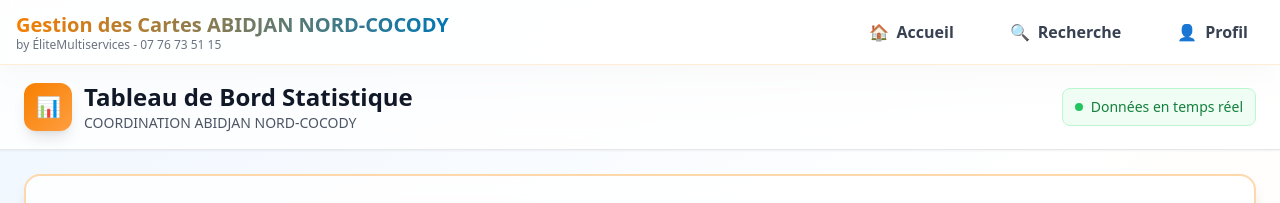
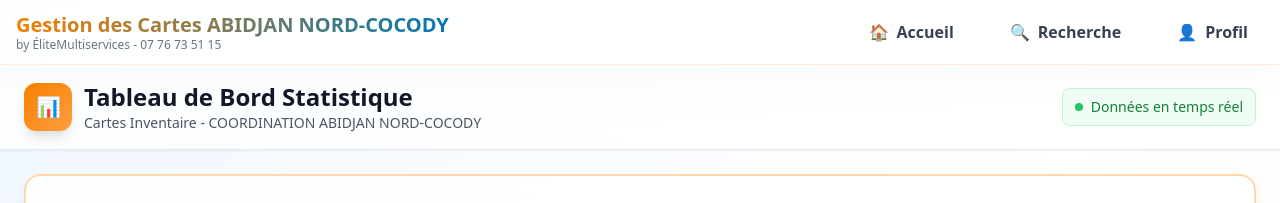
Before and after one commit to inventairecocody-sys/Cartes-frontend, a React (Vite) app: page /dashboard in a window 1280 px wide. Shown: the top 203 px of the page. Built offline with nearby package versions, Linux system fonts and the light colour scheme; no server answers; sample sign-in values are in the browser's storage.

Commit message:
fix: remove unused API_BASE_URL variable for Netlify deploy

```diff
--- a/src/pages/Dashboard.tsx
+++ b/src/pages/Dashboard.tsx
@@ -18,8 +18,8 @@ const Dashboard: React.FC = () => {
   const role = localStorage.getItem("role") || "";
   const token = localStorage.getItem("token") || "";
 
-  // ✅ URL DE L'API AVEC VARIABLE D'ENVIRONNEMENT
-  const API_BASE_URL = import.meta.env.VITE_API_URL || 'http://localhost:3000';
+  // ✅ VARIABLE D'ENVIRONNEMENT UTILISÉE
+  const APP_NAME = import.meta.env.VITE_APP_NAME || 'Cartes Inventaire';
 
   const CarteStatistique: React.FC<{
     titre: string;
@@ -230,7 +230,7 @@ const Dashboard: React.FC = () => {
                   Tableau de Bord Statistique
                 </h1>
                 <p className="text-sm text-gray-600">
-                  COORDINATION ABIDJAN NORD-COCODY
+                  {APP_NAME} - COORDINATION ABIDJAN NORD-COCODY
                 </p>
               </div>
             </div>
```
